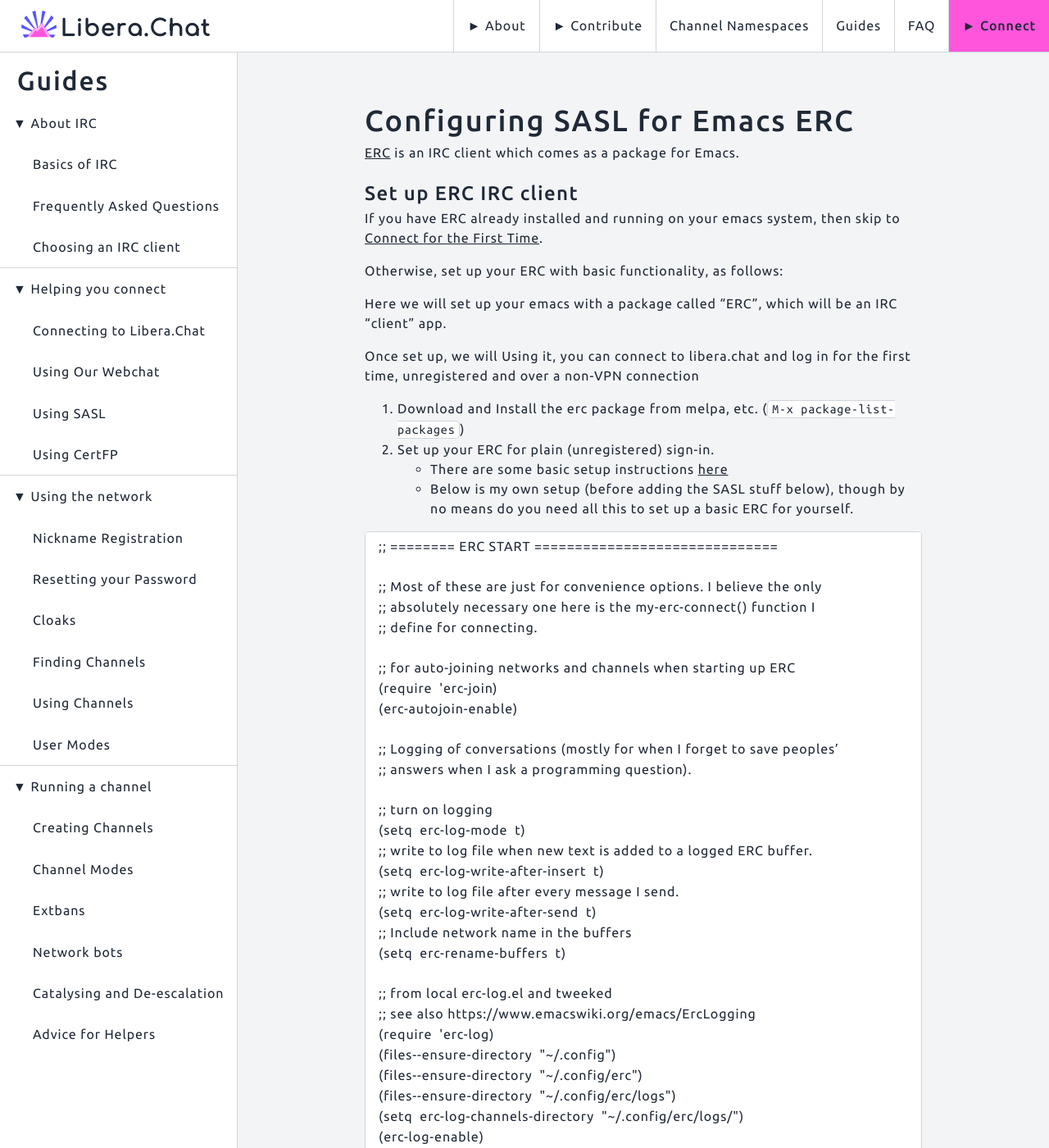
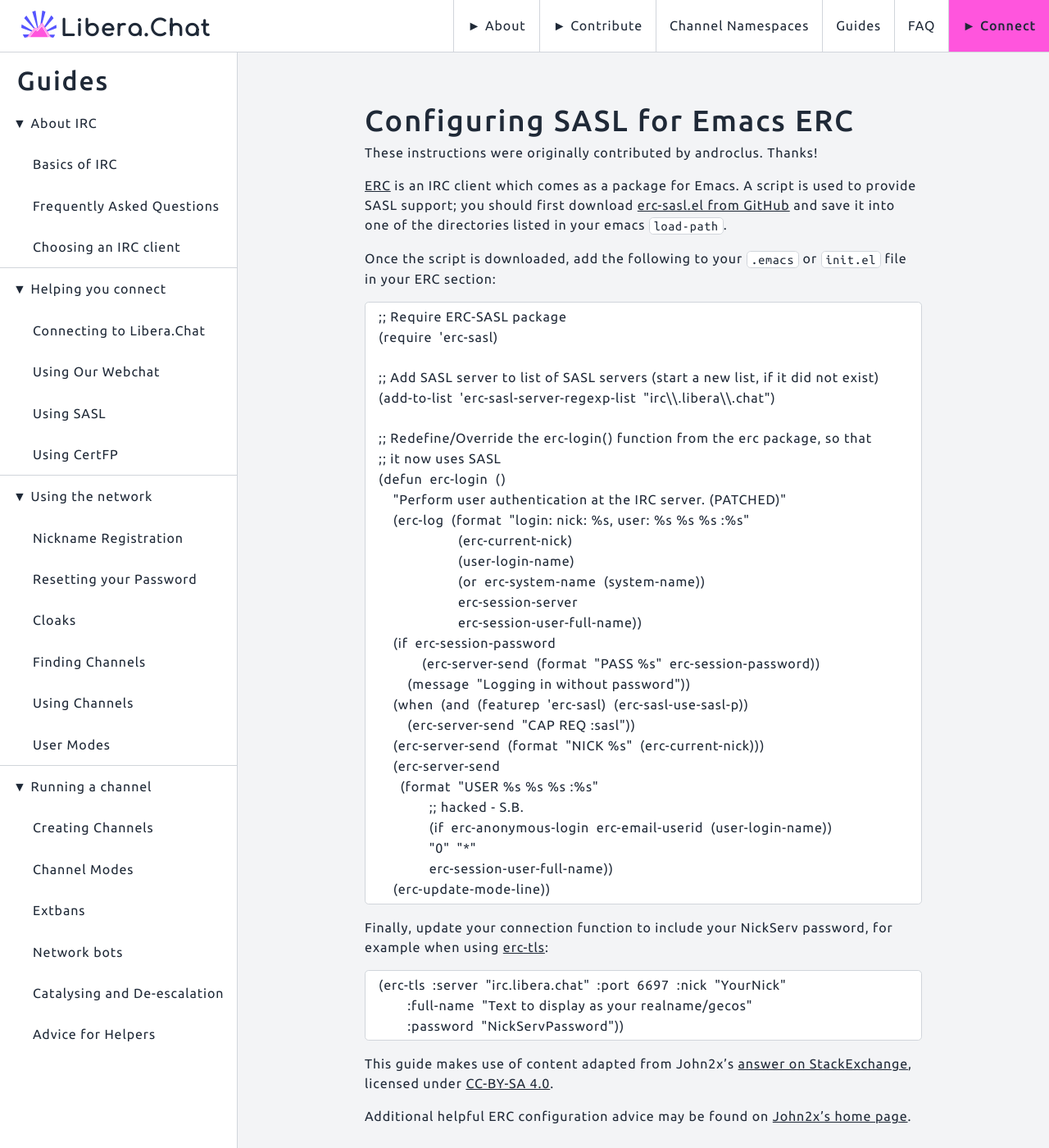
Before and after one commit to Libera-Chat/libera-chat.github.io, a Jekyll site: the page built from content/_guides/sasl/emacs-erc.md, in a window 1280 px wide and 1400 px high. Shown: the whole window at 82% size. Built offline with Jekyll 4.4.1, drawn with Linux system fonts in a browser that asks for light colours; some of the changed text lies outside the part shown.

Commit message:
Edit ERC guide for brevity and make CI happy (#208)
* Edit ERC guide for brevity and make CI happy

The SASL guides are "how to set up SASL on your client" and not "how to
set up your client from scratch" -- we assume people have a working
client and just need to enable SASL on it. As such, eliminate much of
the wording in the ERC guide that has absolutely nothing to do with
SASL.

The ERC guide and a handful of other pages were modified in order to
conform to the style guide and fix up some links that caused
redirections (and therefore htmlproofer fails).

* Convert from ordered list to sentences

List items were broken up by long code blocks, so convert to a more
conversational tone by making things complete sentences instead of
instructions.

This should also have the side effect of pleasing lint, despite the
broken-up list items rendering correctly in Markdown regardless.

* Remove extraneous newline

````diff
--- a/content/_guides/sasl/emacs-erc.md
+++ b/content/_guides/sasl/emacs-erc.md
@@ -3,125 +3,15 @@
 category: sasl
 ---
 
-[ERC](https://www.emacswiki.org/emacs/ERC) is an IRC client which comes as a package for Emacs.
+These instructions were originally contributed by androclus. Thanks!
 
-## Set up ERC IRC client
+[ERC](https://www.emacswiki.org/emacs/ERC) is an IRC client which comes as a
+package for Emacs. A script is used to provide SASL support; you should first
+download [erc-sasl.el from GitHub](https://github.com/syl20bnr/spacemacs/blob/master/layers/%2Bchat/erc/local/erc-sasl/erc-sasl.el)
+and save it into one of the directories listed in your emacs `load-path`.
 
-If you have ERC already installed and running on your emacs system, then skip to [Connect for the First Time](#connect-for-the-first-time).
-
-Otherwise, set up your ERC with basic functionality, as follows:
-
-Here we will set up your emacs with a package called "ERC", which will be an IRC "client" app.
-
-Once set up, we will Using it, you can connect to libera.chat and log in for the first time, unregistered and over a non-VPN connection
-
-1. Download and Install the erc package from melpa, etc. (`M-x package-list-packages`)
-2. Set up your ERC for plain (unregistered) sign-in.
-  - There are some basic setup instructions [here](https://www.emacswiki.org/emacs/ERC)
-  - Below is my own setup (before adding the SASL stuff below), though by no means do you need all this to set up a basic ERC for yourself.
-
-```elisp
-;; ======== ERC START ==============================
-
-;; Most of these are just for convenience options. I believe the only
-;; absolutely necessary one here is the my-erc-connect() function I
-;; define for connecting.
-
-;; for auto-joining networks and channels when starting up ERC
-(require 'erc-join)
-(erc-autojoin-enable)
-
-;; Logging of conversations (mostly for when I forget to save peoples’
-;; answers when I ask a programming question).
-
-;; turn on logging
-(setq erc-log-mode t)
-;; write to log file when new text is added to a logged ERC buffer.
-(setq erc-log-write-after-insert t)
-;; write to log file after every message I send.
-(setq erc-log-write-after-send t)
-;; Include network name in the buffers
-(setq erc-rename-buffers t)
-
-;; from local erc-log.el and tweeked
-;; see also https://www.emacswiki.org/emacs/ErcLogging
-(require 'erc-log)
-(files--ensure-directory "~/.config")
-(files--ensure-directory "~/.config/erc")
-(files--ensure-directory "~/.config/erc/logs")
-(setq erc-log-channels-directory "~/.config/erc/logs/")
-(erc-log-enable)
-
-;; don't ask me for my nickserv password
-(setq erc-prompt-for-nickserv-password nil)
-
-;; A list of channels to auto-join
-(setq erc-autojoin-channels-alist
-	'(("irc.libera.chat" "#libera" "#emacs" "#erc")))
-;; OR, if NONE..
-;; (setq erc-autojoin-channels-alist nil)
-
-;; from http://www.john2x.com/emacs.html
-;; Set the prompt to use the channel name.
-(setq erc-prompt  (lambda () (concat (buffer-name) "> ")))
-
-;; beautify the text on screen
-(setq erc-fill-function 'erc-fill-static)
-(setq erc-fill-static-center 10)
-
-;; my main function for connecting to libera.chat
-;; (see also https://libera.chat/guides/connect for regional hostnames)
-(defun my-erc-connect ()
-  (interactive)
-  (erc-tls :server "irc.libera.chat" :port 6697 :nick "MYNICK" :full-name "MY NAME"))
-(global-set-key (kbd "C-c e") 'my-erc-connect)
-
-;; Channel-tracking: Convenience functions for easily flipping between channels you are logged into
-;; from https://www.emacswiki.org/emacs/ErcChannelTracking#toc8
-;; (I don't use so much anymore, actually..)
-(defvar erc-channels-to-visit nil
-    "Channels that have not yet been visited by erc-next-channel-buffer")
-(defun erc-next-channel-buffer ()
-  "Switch to the next unvisited channel. See erc-channels-to-visit"
-  (interactive)
-  (when (null erc-channels-to-visit)
-    (setq erc-channels-to-visit
-          (remove (current-buffer) (erc-channel-list nil))))
-  (let ((target (pop erc-channels-to-visit)))
-    (if target
-        (switch-to-buffer target))))
-(global-set-key (kbd "C-c n") 'erc-next-channel-buffer)
-;; ======== ERC END ================================
-```
-
-3. In the `my-erc-connect` command you've defined, replace `MYNICK` with your nickname you plan to use (assuming no one else uses and has registered this nick).
-4. Either shut down your emacs and restart, or evaluate all the above lines.
-
-## Connect for the First Time
-
-If you have registered a nickname with libera already, and you remember the password, then skip to [Reconfigure
-your ERC for SASL functionality](#reconfigure-your-erc-for-sasl-functionality).
-
-Otherwise, connect for the first time (unregistered), as follows:
-
-1. First, make sure you are not using a VPN to connect to libera.chat. In most cases, you won't be allowed to connect unregistered and "un-SASL'd", from a VPN. (See [our notes on IP Range restrictions](/guides/sasl#sasl-access-only-ip-ranges).) Later, once you connect as a registered user via SASL, below, you'll be able to use your VPN to connect.
-2. Connect to irc.libera.chat (unregistered), using the nick you plan to register. (You should be able to connect by using the global shortcut `C-c e` you defined above.)
-
-## Register a Permanent Nickname and Password
-
-Now that you are logged in, please follow our instructions [register a nickname and password](/guides/registration) while signed in. When you are done registering, return here.
-
-## Disconnect
-
-After registering, disconnect now, so you can reconfigure your ERC client.
-
-## Reconfigure your ERC for SASL functionality
-
-Here we will reconfigure your ERC to add in SASL functionality using your registration credentials.
-
-1. Download a copy of erc-sasl.el from [Sylvain Benner's GitHub Repo](https://github.com/syl20bnr/spacemacs/blob/master/layers/%2Bchat/erc/local/erc-sasl/erc-sasl.el). (Note-1)
-2. Save it into one of the directorys listed in your emacs’ *load-path* variable. (Note-2)
-3. Add the following to your .emacs or init.el file in your ERC section (Note-3).
+Once the script is downloaded, add the following to your `.emacs` or `init.el`
+file in your ERC section:
 
 ```elisp
 ;; Require ERC-SASL package
@@ -155,26 +45,18 @@
   (erc-update-mode-line))
 ```
 
-4. Change the already-existing connection function you had above, so that it now includes the password you registered
+Finally, update your connection function to include your NickServ password,
+for example when using [erc-tls](https://www.emacswiki.org/emacs/ErcSSL):
 
 ```elisp
-(defun my-erc-connect ()
-  (interactive)
-  (erc-tls :server "irc.libera.chat" :port 6697 :nick "NICKNAME" :full-name "MY FULL NAME" :password "PASSWORD"))
-(global-set-key (kbd "C-c e") 'my-erc-connect)
+(erc-tls :server "irc.libera.chat" :port 6697 :nick "YourNick"
+    :full-name "Text to display as your realname/gecos"
+    :password "NickServPassword"))
 ```
 
-## Reconnect and Test
+This guide makes use of content adapted from John2x's
+[answer on StackExchange](https://emacs.stackexchange.com/questions/47572/how-to-open-an-irc-session-using-sasl),
+licensed under [CC-BY-SA 4.0](https://creativecommons.org/licenses/by-sa/4.0/).
 
-Either close down your emacs completely and restart, or evaluate the lines you added, above, including re-evaluating the `my-erc-connect` function, and try logging in via SASL, again via your `my-erc-connect` shortcut.
-
-## Notes
-
-- Note-1: If Sylvain’s repo happens to be deleted by the time you read this, then a back-up location is [psachin's gitlab repo](https://gitlab.com/psachin/erc-sasl). The erc-sasl.el there is exactly the same, with one exception: You'll need to change line 54's "loop" to read "cl-loop" (or macro/alias the former to the latter, as some folks do, because cl-loop is a Common Lisp function):
-
-```elisp
-   (cl-loop for re in erc-sasl-server-regexp-list
-```
-
-- Note-2: In my case, I saved it to ~/jeff/.emacs.d/elisp/erc-sasl.el because ~/jeff/.emacs.d/elisp/ directory is on my emacs’ `load-path`.
-- Note-3: Thanks to John2x ([his home page](https://www.john2x.com/emacs.html), [his answer on StackExchange](https://emacs.stackexchange.com/questions/47572/how-to-open-an-irc-session-using-sasl)).
+Additional helpful ERC configuration advice may be found on
+[John2x's home page](https://www.john2x.com/emacs.html).
````
Also changed, not shown: content/_guides/certfp.md (+1 -1 lines), content/_guides/sasl.md (+3 -3 lines), content/_minutes/2021-12-17-mgm-minutes.md (+2 -1 lines).
